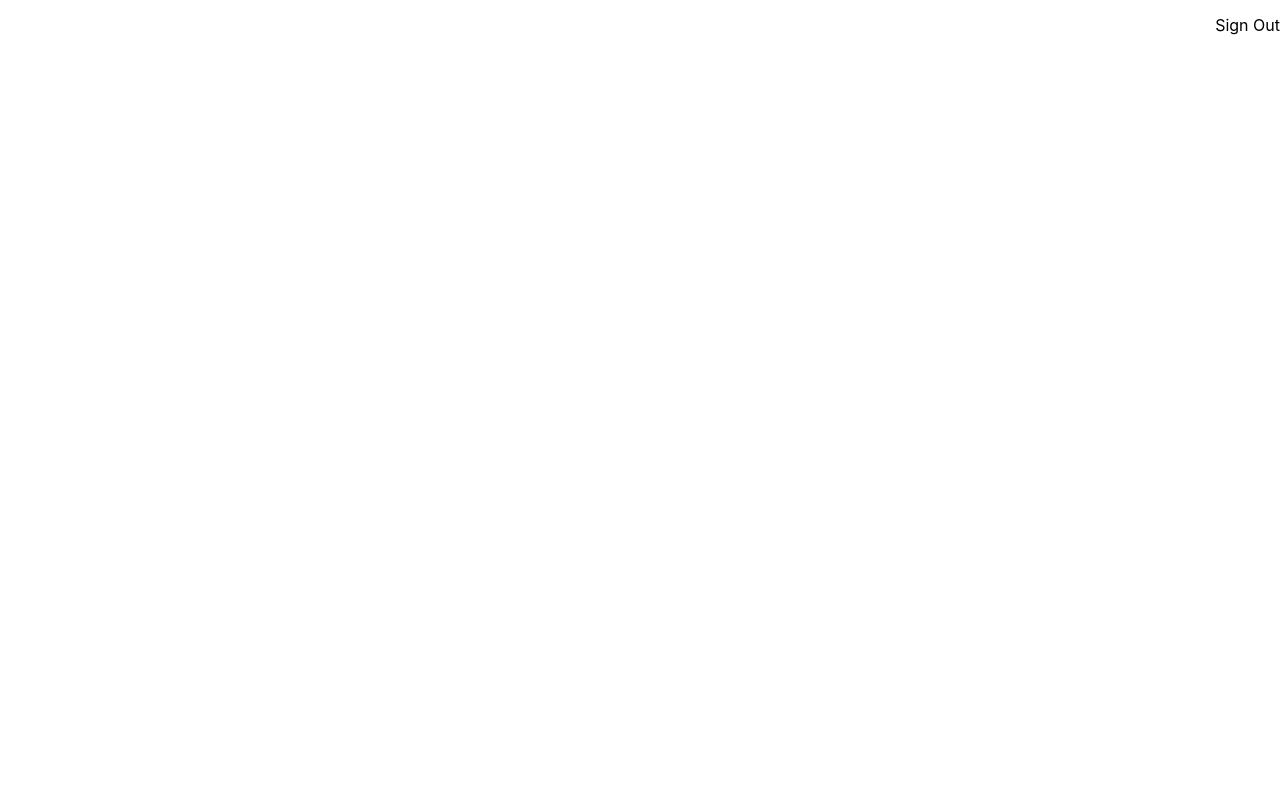
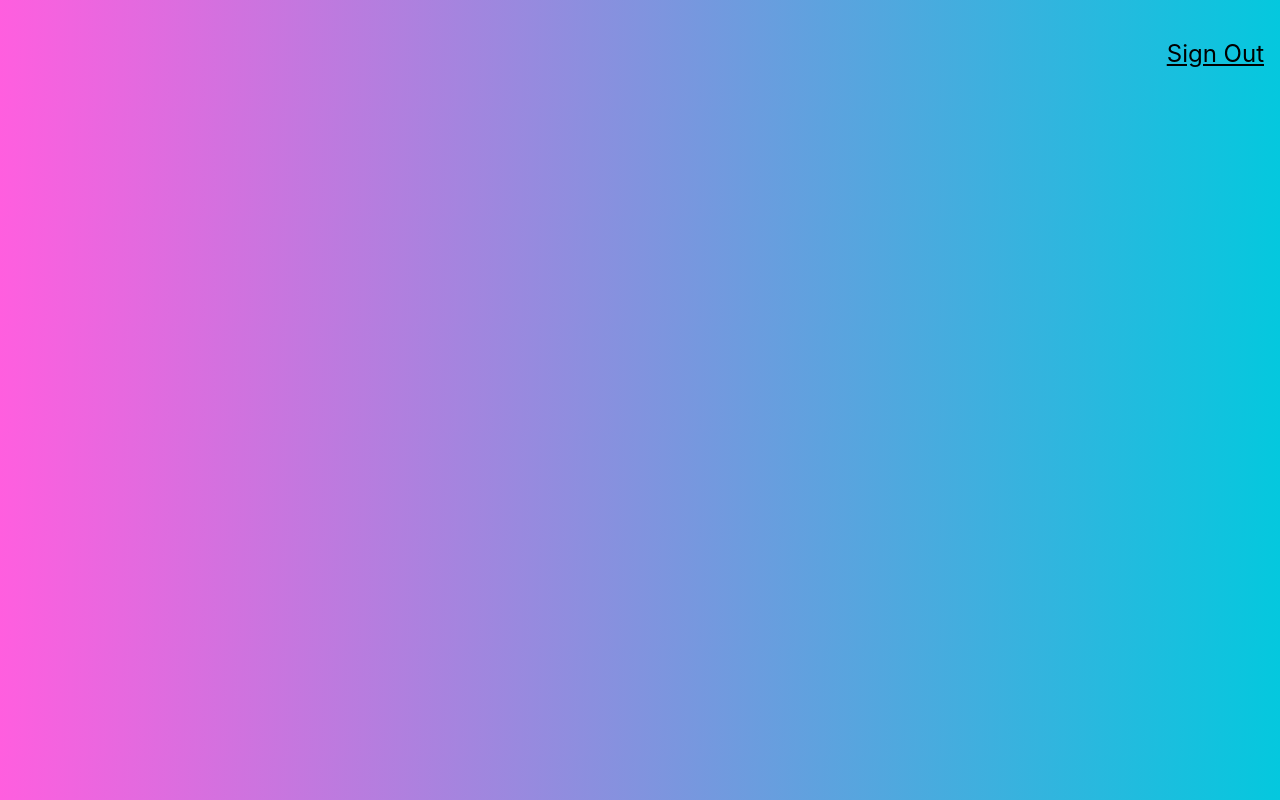
Before and after one commit to rwbailey/facerecognition, a React (Create React App) app: page / in a window 1280 px wide. Built offline with nearby package versions, Linux system fonts and the light colour scheme.

Commit message:
Basic nav

```diff
--- a/src/components/Navigation/Navigation.js
+++ b/src/components/Navigation/Navigation.js
@@ -3,7 +3,7 @@
 const Navigation = () => {
     return (
         <nav style={{display: 'flex', justifyContent: 'flex-end'}}>
-            <p>Sign Out</p>
+            <p className='f3 link dim black underline pa3 pointer'>Sign Out</p>
         </nav>
     );
 }
--- a/src/index.css
+++ b/src/index.css
@@ -3,6 +3,7 @@
   font-family: -apple-system, BlinkMacSystemFont, 'Segoe UI', 'Roboto', 'Oxygen',
     'Ubuntu', 'Cantarell', 'Fira Sans', 'Droid Sans', 'Helvetica Neue',
     sans-serif;
+    background: linear-gradient(89deg, #ff5edf 0%, #04c8de 100%);
   -webkit-font-smoothing: antialiased;
   -moz-osx-font-smoothing: grayscale;
 }
```
